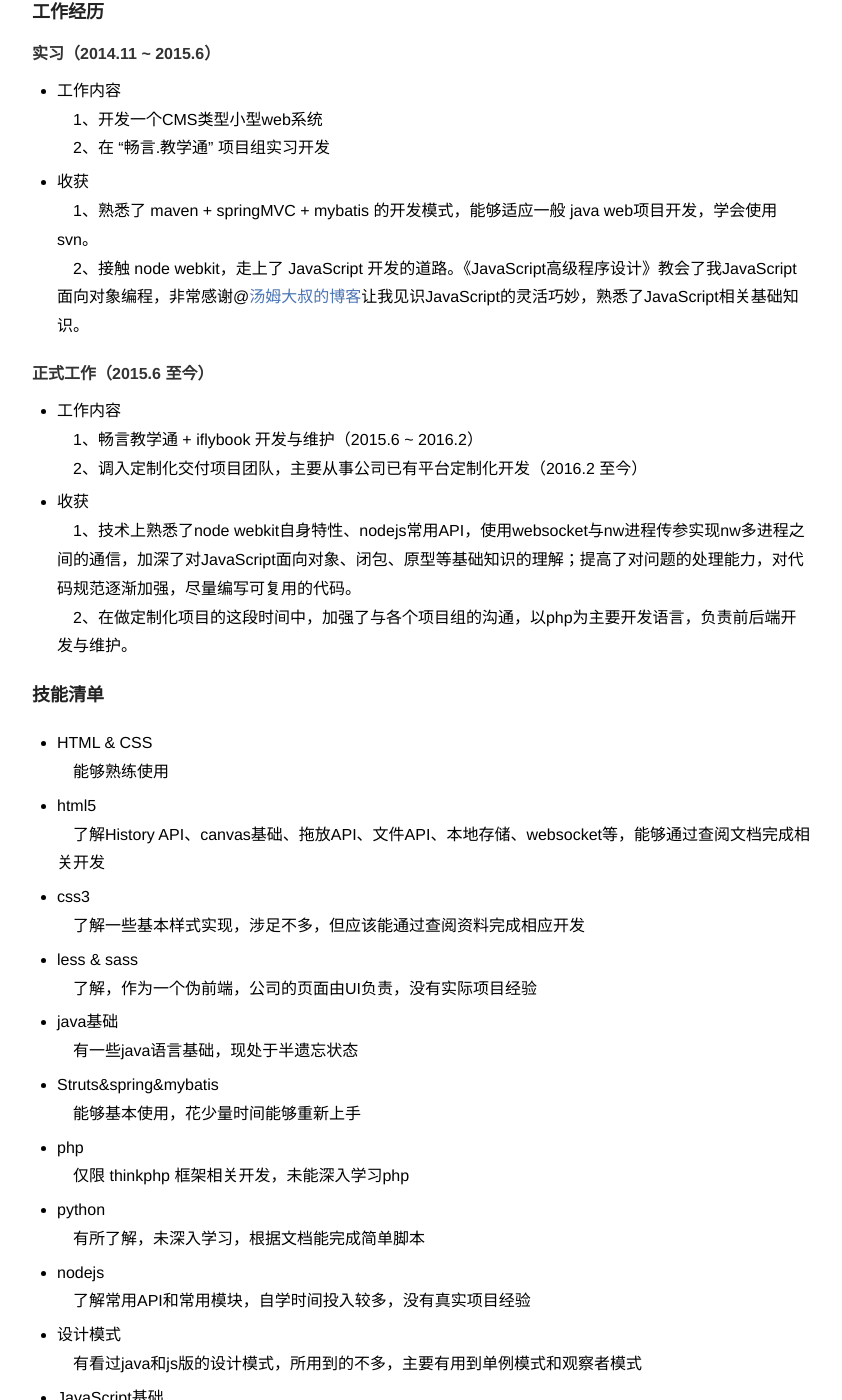
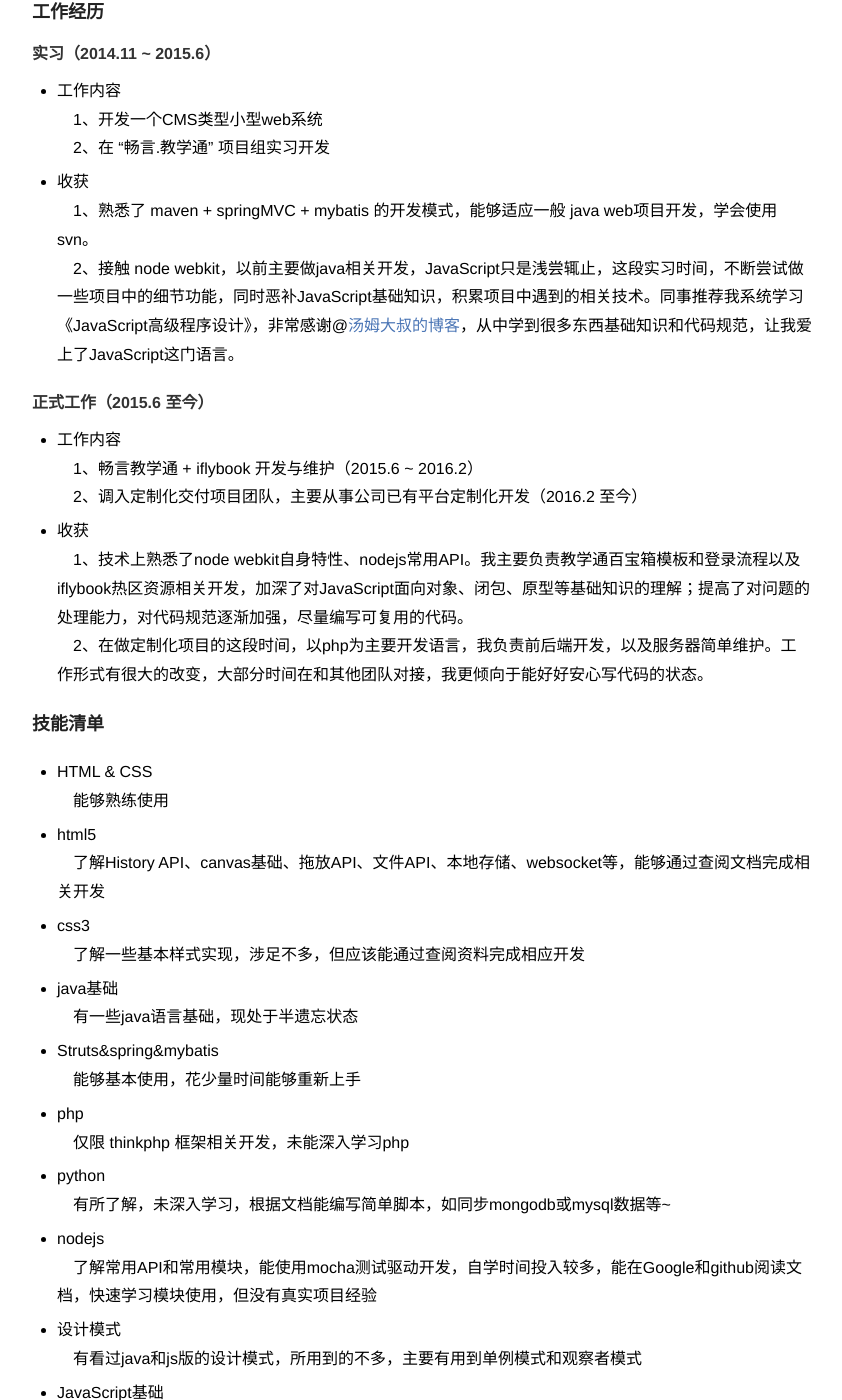
Before and after one commit to troublrMan/jekyll_blog, a Jekyll site: the page built from _posts/2016-7-28-about.md, in a window 1280 px wide and 1400 px high, scrolled down 355 px. Shown: the whole window, without its empty margins (218-1060 px from the left). Built offline with Jekyll 4.4.1, drawn with Linux system fonts in a browser that asks for light colours; comment, search, counter and statistics services are not loaded; some of the changed text lies outside the part shown.

Commit message:
update aboutme

```diff
--- a/_posts/2016-7-28-about.md
+++ b/_posts/2016-7-28-about.md
@@ -19,7 +19,7 @@ category: about
 &emsp;2、在 “畅言.教学通” 项目组实习开发
 - 收获
 &emsp;1、熟悉了 maven + springMVC + mybatis 的开发模式，能够适应一般 java web项目开发，学会使用 svn。
-&emsp;2、接触 node webkit，走上了 JavaScript 开发的道路。《JavaScript高级程序设计》教会了我JavaScript面向对象编程，非常感谢@[汤姆大叔的博客](http://www.cnblogs.com/tomxu/archive/2011/12/15/2288411.html)让我见识JavaScript的灵活巧妙，熟悉了JavaScript相关基础知识。
+&emsp;2、接触 node webkit，以前主要做java相关开发，JavaScript只是浅尝辄止，这段实习时间，不断尝试做一些项目中的细节功能，同时恶补JavaScript基础知识，积累项目中遇到的相关技术。同事推荐我系统学习《JavaScript高级程序设计》，非常感谢@[汤姆大叔的博客](http://www.cnblogs.com/tomxu/archive/2011/12/15/2288411.html)，从中学到很多东西基础知识和代码规范，让我爱上了JavaScript这门语言。
 
 #### 正式工作（2015.6 至今）
 
@@ -27,8 +27,8 @@ category: about
 &emsp;1、畅言教学通 + iflybook 开发与维护（2015.6 ~ 2016.2）
 &emsp;2、调入定制化交付项目团队，主要从事公司已有平台定制化开发（2016.2 至今）
 - 收获
-&emsp;1、技术上熟悉了node webkit自身特性、nodejs常用API，使用websocket与nw进程传参实现nw多进程之间的通信，加深了对JavaScript面向对象、闭包、原型等基础知识的理解；提高了对问题的处理能力，对代码规范逐渐加强，尽量编写可复用的代码。
-&emsp;2、在做定制化项目的这段时间中，加强了与各个项目组的沟通，以php为主要开发语言，负责前后端开发与维护。
+&emsp;1、技术上熟悉了node webkit自身特性、nodejs常用API。我主要负责教学通百宝箱模板和登录流程以及iflybook热区资源相关开发，加深了对JavaScript面向对象、闭包、原型等基础知识的理解；提高了对问题的处理能力，对代码规范逐渐加强，尽量编写可复用的代码。
+&emsp;2、在做定制化项目的这段时间，以php为主要开发语言，我负责前后端开发，以及服务器简单维护。工作形式有很大的改变，大部分时间在和其他团队对接，我更倾向于能好好安心写代码的状态。
 
 ### 技能清单
 
@@ -38,8 +38,6 @@ category: about
 &emsp;了解History API、canvas基础、拖放API、文件API、本地存储、websocket等，能够通过查阅文档完成相关开发
 - css3
 &emsp;了解一些基本样式实现，涉足不多，但应该能通过查阅资料完成相应开发
-- less & sass
-&emsp;了解，作为一个伪前端，公司的页面由UI负责，没有实际项目经验
 - java基础
 &emsp;有一些java语言基础，现处于半遗忘状态
 - Struts&spring&mybatis
@@ -47,9 +45,9 @@ category: about
 - php
 &emsp;仅限 thinkphp 框架相关开发，未能深入学习php
 - python
-&emsp;有所了解，未深入学习，根据文档能完成简单脚本
+&emsp;有所了解，未深入学习，根据文档能编写简单脚本，如同步mongodb或mysql数据等~
 - nodejs
-&emsp;了解常用API和常用模块，自学时间投入较多，没有真实项目经验
+&emsp;了解常用API和常用模块，能使用mocha测试驱动开发，自学时间投入较多，能在Google和github阅读文档，快速学习模块使用，但没有真实项目经验
 - 设计模式
 &emsp;有看过java和js版的设计模式，所用到的不多，主要有用到单例模式和观察者模式
 - JavaScript基础
@@ -59,11 +57,11 @@ category: about
 - angular
 &emsp;曾使用angular开发过一个小项目，能编写简单指令，短时间内可以上手
 - vue
-&emsp;感觉像简化版的 angular（虽然有很大区别），没有实际开发经验，应该可以很快上手
+&emsp;感觉像简化版的 angular，但没有angular的诸多束缚，用起来比较灵活，喜欢他这种view组件方式。没有实际开发经验，应该可以很快上手
 - seajs & requirejs
 &emsp;能够基本使用，现在主要用到nodejs中commonjs和ES6的模块
 - webpack & gulp
-&emsp;能完成demo，没有实际项目经验
+&emsp;能够使用webpack，了解gulp，没有在实际项目中使用过
 - http协议
 &emsp;有基本的认识，能分析基本的请求信息，能完成跨域
 - svn & git
@@ -74,3 +72,20 @@ category: about
 &emsp;能使用nodejs的mongoose和mongodb库完成基本操作
 - redis
 &emsp;了解基本指令，没有redis设计经验
+
+### 优势与不足
+优势
+
+- 喜欢新技术，有一定的自学能力
+- 踏实，做事靠谱
+- 虽然没有多好的技术，但对代码质量有追求，努力做到更好
+- 尝试写技术博客和加入社区，交流和分享新技术，共同进步
+
+不足
+
+- 架构意识略不足，技术掌握程度比较浅，还需要不断积累经验
+- 不黑不吹，语言表达能力很一般，正在努力改善
+- 英语才过CET4，stackoverflow和英文文档阅读或多或少有些障碍，常备Google翻译，也在不断学习英语
+
+### 人生态度
+安逸的生活让我充满危机意识，合理范围的忙碌让我觉得比较充实，期待每天都有进步的感觉。爱技术但更想拥有使用技术的机会，目前能做前端方面的工作和nodejs后端开发，一年多的伪前端开发（公司页面由UI提供~，我们专职写js），曾有java服务端工作经验，有基本的服务端思维，了解常见shell命令（原谅我经常需要查文档~）。对于以后，有机会想接触一些移动端的东西，比如 react native 之类的，毕竟是想成为以 js 为核心全栈开发的男人~，有一颗雄心壮志，需基于跬步，没有终点，只有不断向前！
```
